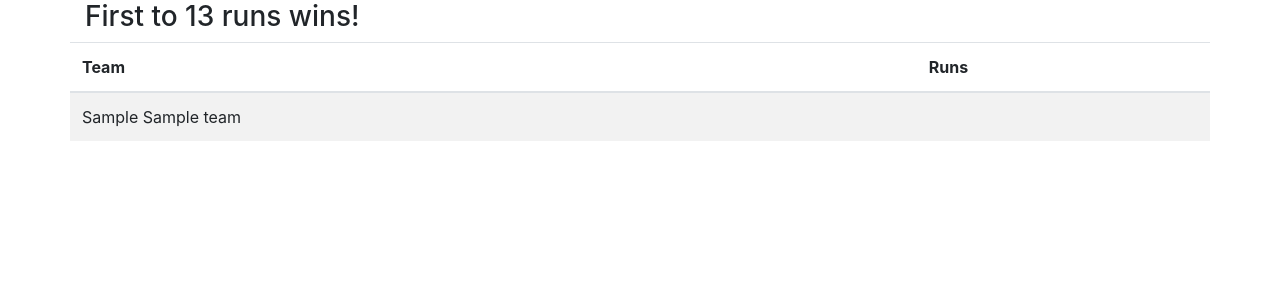
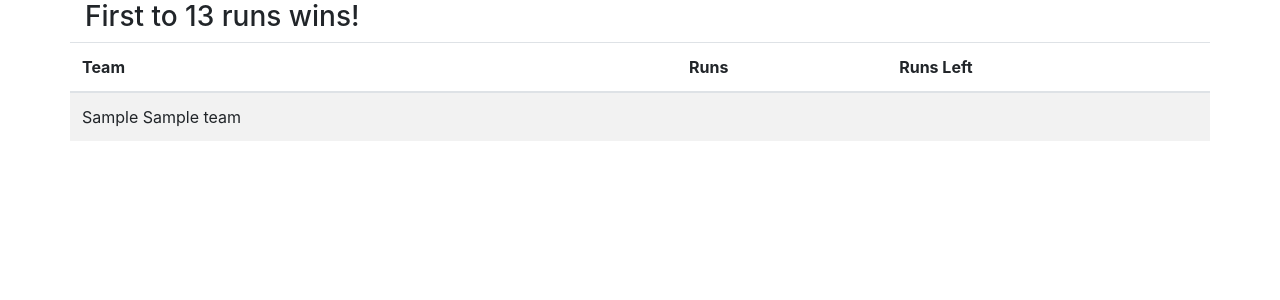
Before and after one commit to dancastillo/mlb13runs, a Node server app: template public/views/home.hbs in a window 1280 px wide. Shown: the top 300 px of the page. Run offline with Node 20, Linux system fonts and the light colour scheme; the template is opened without the code that fills it: values that come from a table or form of the project are taken from there, others are empty; tables that the repository leaves empty hold one stand-in row (values such as "Sample post"); some libraries are stand-ins or nearby versions.

Commit message:
home.hbs: added column to table with runs left to win

```diff
--- a/public/views/home.hbs
+++ b/public/views/home.hbs
@@ -15,13 +15,16 @@
           <tr>
             <th>Team</th>
             <th>Runs</th>
+            <th>Runs Left</th>
           </tr>
         </thead>
         <tbody>
+          <p style="display: none;">{{sortTeamsByRunsLeft teams}}</p>
           {{#each teams}}
           <tr>
             <td>{{this.market}} {{this.name}}</td>
-            <td>{{this.runs}}</td>
+            <td>{{sortArray this.runs}}</td>
+            <td>{{scoresLeft this.runs.length}}</td>
           </tr>
           {{/each}}
         </tbody>
```
